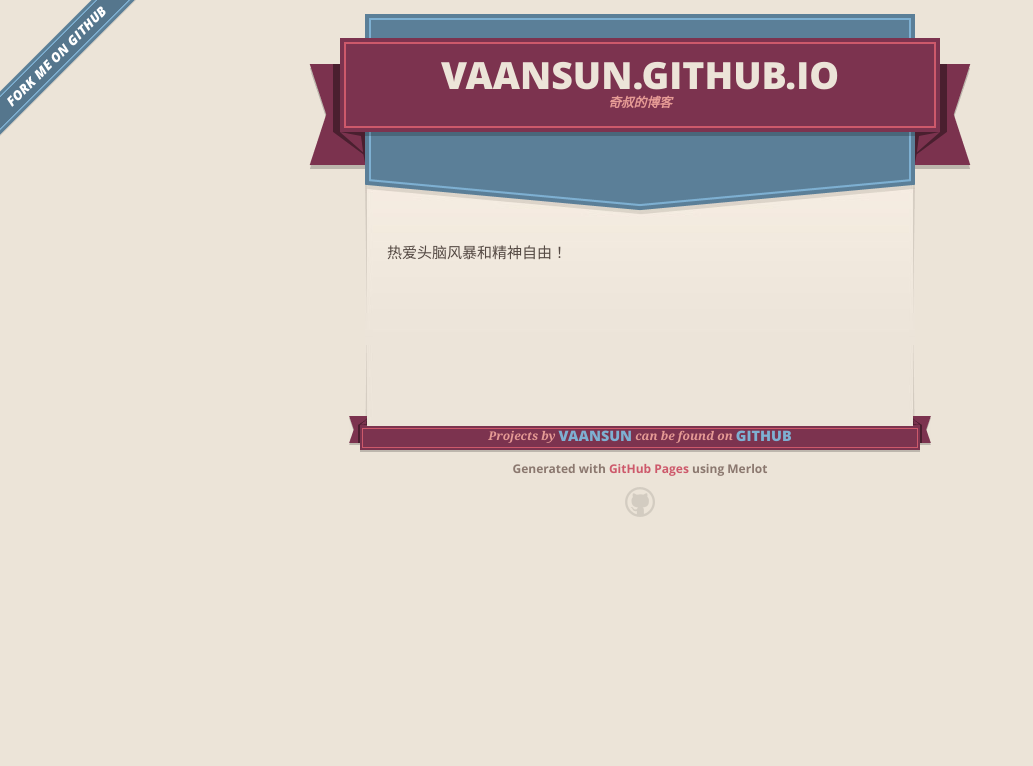
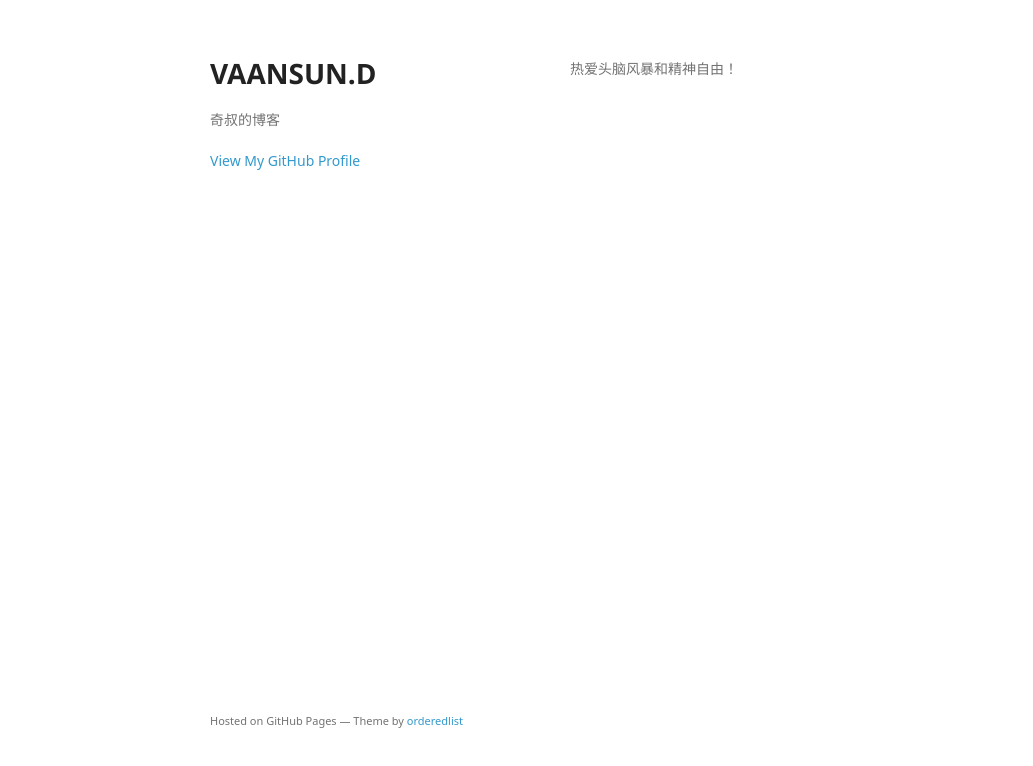
Before and after one commit to vaansun/vaansun.github.io, a plain HTML site: page index.html in a window 1280 px wide. Shown: the whole page, without its empty margins (0-1033 px from the left). Drawn offline with nearby package versions, Linux system fonts and the light colour scheme; a web font is replaced by a local one.

Commit message:
Replace master branch with page content via GitHub

```diff
--- a/index.html
+++ b/index.html
@@ -1,67 +1,35 @@
-<!DOCTYPE html>
+<!doctype html>
 <html>
   <head>
-    <meta charset='utf-8'>
+    <meta charset="utf-8">
     <meta http-equiv="X-UA-Compatible" content="chrome=1">
-    <meta name="viewport" content="width=640">
+    <title>VAANSUN.D by vaansun</title>
 
-    <link rel="stylesheet" href="stylesheets/core.css" media="screen">
-    <link rel="stylesheet" href="stylesheets/mobile.css" media="handheld, only screen and (max-device-width:640px)">
+    <link rel="stylesheet" href="stylesheets/styles.css">
     <link rel="stylesheet" href="stylesheets/github-light.css">
-
-    <script type="text/javascript" src="javascripts/modernizr.js"></script>
-    <script type="text/javascript" src="https://ajax.googleapis.com/ajax/libs/jquery/1.7.1/jquery.min.js"></script>
-    <script type="text/javascript" src="javascripts/headsmart.min.js"></script>
-    <script type="text/javascript">
-      $(document).ready(function () {
-        $('#main_content').headsmart()
-      })
-    </script>
-    <title>Vaansun.GitHub.io by vaansun</title>
+    <meta name="viewport" content="width=device-width">
+    <!--[if lt IE 9]>
+    <script src="//html5shiv.googlecode.com/svn/trunk/html5.js"></script>
+    <![endif]-->
   </head>
-
   <body>
-    <a id="forkme_banner" href="https://github.com/vaansun">View on GitHub</a>
-    <div class="shell">
-
+    <div class="wrapper">
       <header>
-        <span class="ribbon-outer">
-          <span class="ribbon-inner">
-            <h1>Vaansun.GitHub.io</h1>
-            <h2>奇叔的博客</h2>
-          </span>
-          <span class="left-tail"></span>
-          <span class="right-tail"></span>
-        </span>
-      </header>
-
-      <div id="no-downloads">
-        <span class="inner">
-        </span>
-      </div>
+        <h1>VAANSUN.D</h1>
+        <p>奇叔的博客</p>
 
 
-      <span class="banner-fix"></span>
+        <p class="view"><a href="https://github.com/vaansun">View My GitHub Profile</a></p>
 
-
-      <section id="main_content">
+      </header>
+      <section>
         <p>热爱头脑风暴和精神自由！</p>
       </section>
-
       <footer>
-        <span class="ribbon-outer">
-          <span class="ribbon-inner">
-            <p>Projects by <a href="https://github.com/vaansun">vaansun</a> can be found on <a href="https://github.com/vaansun">GitHub</a></p>
-          </span>
-          <span class="left-tail"></span>
-          <span class="right-tail"></span>
-        </span>
-        <p>Generated with <a href="https://pages.github.com">GitHub Pages</a> using Merlot</p>
-        <span class="octocat"></span>
+        <p><small>Hosted on GitHub Pages &mdash; Theme by <a href="https://github.com/orderedlist">orderedlist</a></small></p>
       </footer>
-
     </div>
-
+    <script src="javascripts/scale.fix.js"></script>
 
   </body>
 </html>
--- a/params.json
+++ b/params.json
@@ -1,5 +1,5 @@
 {
-  "name": "Vaansun.GitHub.io",
+  "name": "VAANSUN.D",
   "tagline": "奇叔的博客",
   "body": "热爱头脑风暴和精神自由！\r\n",
   "note": "Don't delete this file! It's used internally to help with page regeneration."
```
